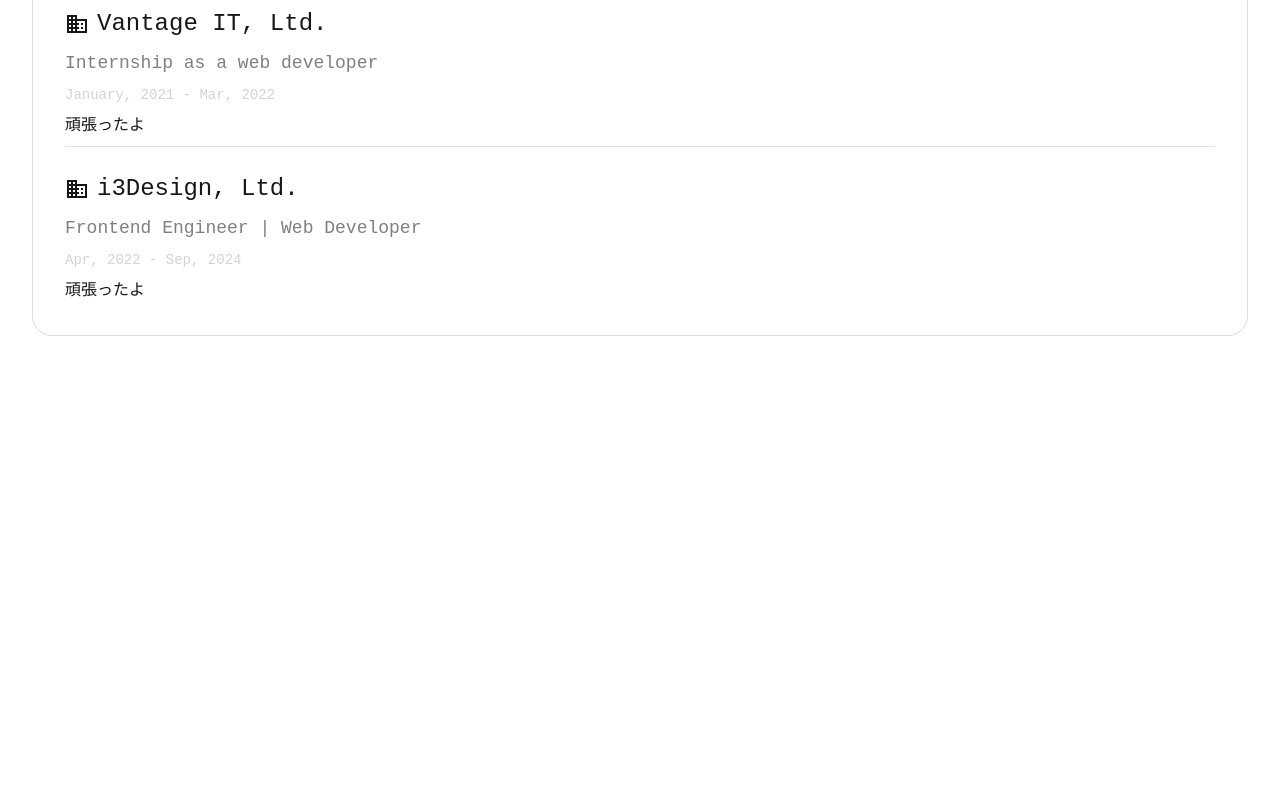
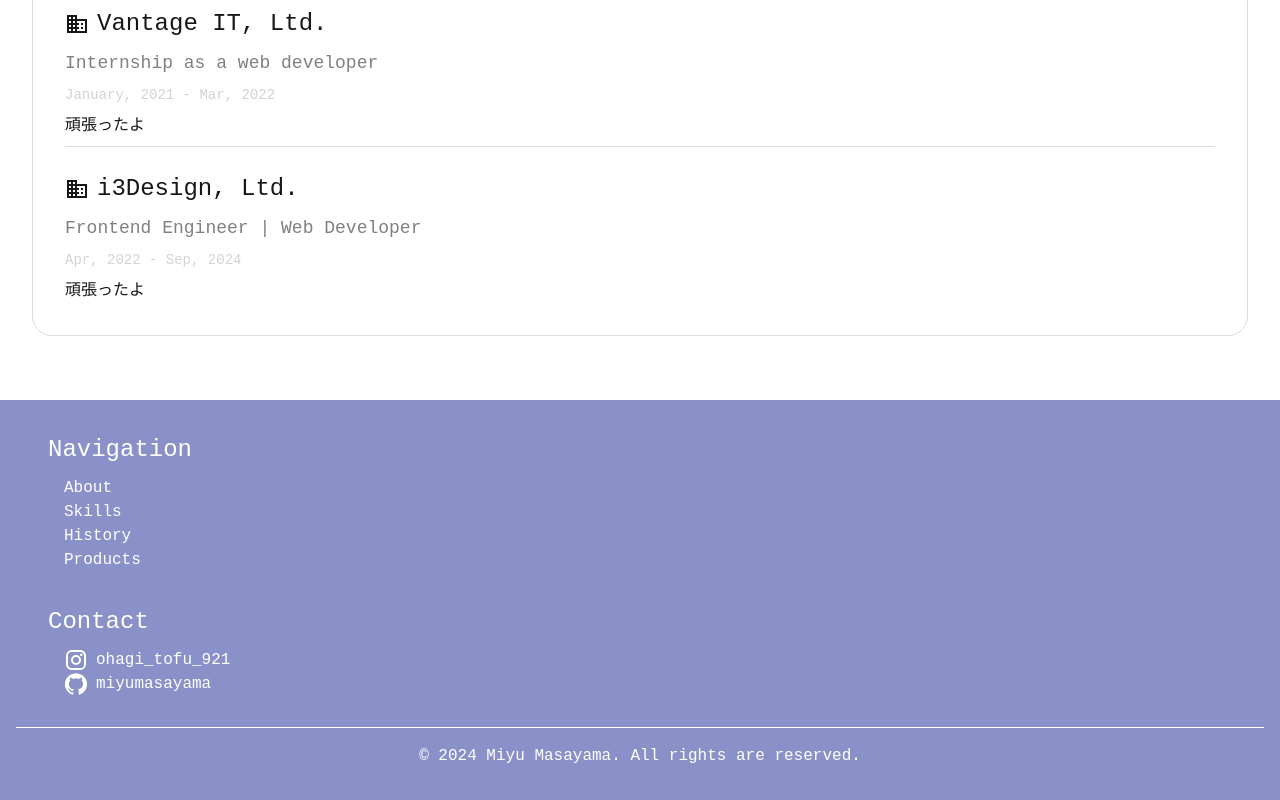
Before and after one commit to miyumasayama/portofolio, a Next.js app: page / in a window 1280 px wide. Shown: the part 1994-2794 px from the top of the page. Before the commit the page ends 2394 px from the top, so only its background shows below. Built offline with nearby package versions, Linux system fonts and the light colour scheme.

Commit message:
fix:footerの作成

```diff
--- /dev/null
+++ b/src/app/components/molecules/footer/footer.tsx
@@ -0,0 +1,97 @@
+import { Box,  Link, Typography } from "@mui/material";
+import { FC } from "react";
+import { GitHub, Instagram } from "@mui/icons-material";
+import { navigations } from "@/app/utils/home";
+import { Navigation } from "./fragments/navigation";
+
+const contacts = [
+  {
+    name: 'ohagi_tofu_921',
+    icon: <Instagram />,
+    url: 'https://www.instagram.com/ohagi_tofu_921/'
+  }, {
+    name: 'miyumasayama',
+    icon: <GitHub />,
+    url: 'https://github.com/miyumasayama/portofolio/issues',
+  },
+]
+
+export const Footer: FC = () => {
+  return (
+    <Box
+      sx={{
+        backgroundColor: '#8a91c8',
+        height:"50vh"
+      }}
+      px={2}
+      py={4}
+      display='flex'
+      justifyContent='space-between'
+      flexDirection='column'>
+      <Box
+        display="flex"
+        flexDirection="column"
+        gap={1}
+        ml={4}
+      >
+        <Typography fontSize={24} color="white">
+          Navigation
+        </Typography>
+        <Box ml={2} display="flex" flexDirection="column">
+          {navigations.map((navigation) => {
+            const {href, name} = navigation
+            return (<Navigation href={href} title={name} />)
+          })}
+        </Box>
+      </Box>
+      <Box
+        display="flex"
+        flexDirection="column"
+        gap={1}
+        ml={4}
+      >
+        <Typography fontSize={24} color="white">
+          Contact
+        </Typography>
+          <Box ml={2}>
+        {contacts.map((contact) => {
+          const {url, name, icon} = contact
+          return (
+            <Link
+              href={url}
+              target="_blank"
+              rel="noopener"
+              sx={{
+                display: 'flex',
+                gap: 1,
+                color: 'white',
+                textDecoration: 'none',
+                '.MuiLink-root': {
+                  color: 'black',
+                  textDecoration: 'none'
+                }
+              }}
+            >
+             {icon}
+              <Typography>{name}</Typography>
+            </Link>
+          )
+        })}
+        </Box>
+      </Box>
+      <Box
+        width="100%"
+        display="flex"
+        justifyContent="center"
+        alignItems="center"
+        flexDirection='column'
+        pt={2}
+        sx={{borderTop: '1px solid white'}}
+      >
+        <Typography color="white">
+          © 2024 Miyu Masayama. All rights are reserved.
+        </Typography>
+      </Box>
+    </Box>
+  )
+}
--- /dev/null
+++ b/src/app/components/molecules/footer/fragments/navigation.tsx
@@ -0,0 +1,13 @@
+import { Typography } from "@mui/material";
+import { FC } from "react";
+
+type Props = {
+  href: string,
+  title: string
+}
+
+export const Navigation: FC<Props> = ({ href, title}) => {
+  return (
+    <Typography component='a' href={href} color="white">{title}</Typography>
+  )
+}
--- a/src/app/components/organisms/about/about.tsx
+++ b/src/app/components/organisms/about/about.tsx
@@ -3,7 +3,7 @@
 
 export const About = () => {
     return (
-        <Box mb={8}>
+        <Box mb={8} id="about" sx={{scrollMarginTop: '100px'}}>
             <HomeTitle text="About" />
             <Box
                 display="flex"
--- a/src/app/components/organisms/history/history.tsx
+++ b/src/app/components/organisms/history/history.tsx
@@ -30,7 +30,7 @@
 
 export const History: FC = () => {
     return (
-        <Box mb={8}>
+        <Box mb={8} id="history" sx={{scrollMarginTop: '100px'}}>
             <HomeTitle text='History' />
             <Box mx={4} p={4} border='solid 1px #dcdcdc' sx={{ borderRadius: '20px' }}>
                 {histories.map((history, index) => {
--- a/src/app/components/organisms/skills/skills.tsx
+++ b/src/app/components/organisms/skills/skills.tsx
@@ -6,7 +6,7 @@
 
 export const Skills:FC = () => {
     return (
-        <Box pt={1} pb={8} sx={{backgroundColor: '#eaedf7'}}>
+        <Box pt={1} pb={8} id="skills" sx={{backgroundColor: '#eaedf7', scrollMarginTop: '100px'}}>
             <HomeTitle text='Skills'/>
             <Box mx={8}>
                 <Grid2 container rowSpacing={2} columnSpacing={{ xs: 1, sm: 2, md: 3 }} width='100%' >
--- a/src/app/globals.css
+++ b/src/app/globals.css
@@ -14,6 +14,7 @@
 body {
   max-width: 100vw;
   overflow-x: hidden;
+  scroll-behavior: smooth;
 }
 
 body {
--- a/src/app/pages/home/index.tsx
+++ b/src/app/pages/home/index.tsx
@@ -1,4 +1,5 @@
 import { AppBar } from "@/app/components/molecules/appBar/appBar";
+import { Footer } from "@/app/components/molecules/footer/footer";
 import { About } from "@/app/components/organisms/about/about";
 import { CherryBlossoms } from "@/app/components/organisms/cherryBlossoms/cherryBlossoms";
 import { History } from "@/app/components/organisms/history/history";
@@ -13,6 +14,7 @@
             <About />
             <Skills />
             <History />
+            <Footer />
         </>
     )
 }
--- /dev/null
+++ b/src/app/utils/home.ts
@@ -0,0 +1,18 @@
+export const navigations = [
+  {
+    href: '#about',
+    name: "About"
+  },
+  {
+    href: '#skills',
+    name: "Skills"
+  },
+  {
+    href: "#history",
+    name: "History"
+  },
+  {
+    href: '#products',
+    name: "Products"
+  }
+]
```
